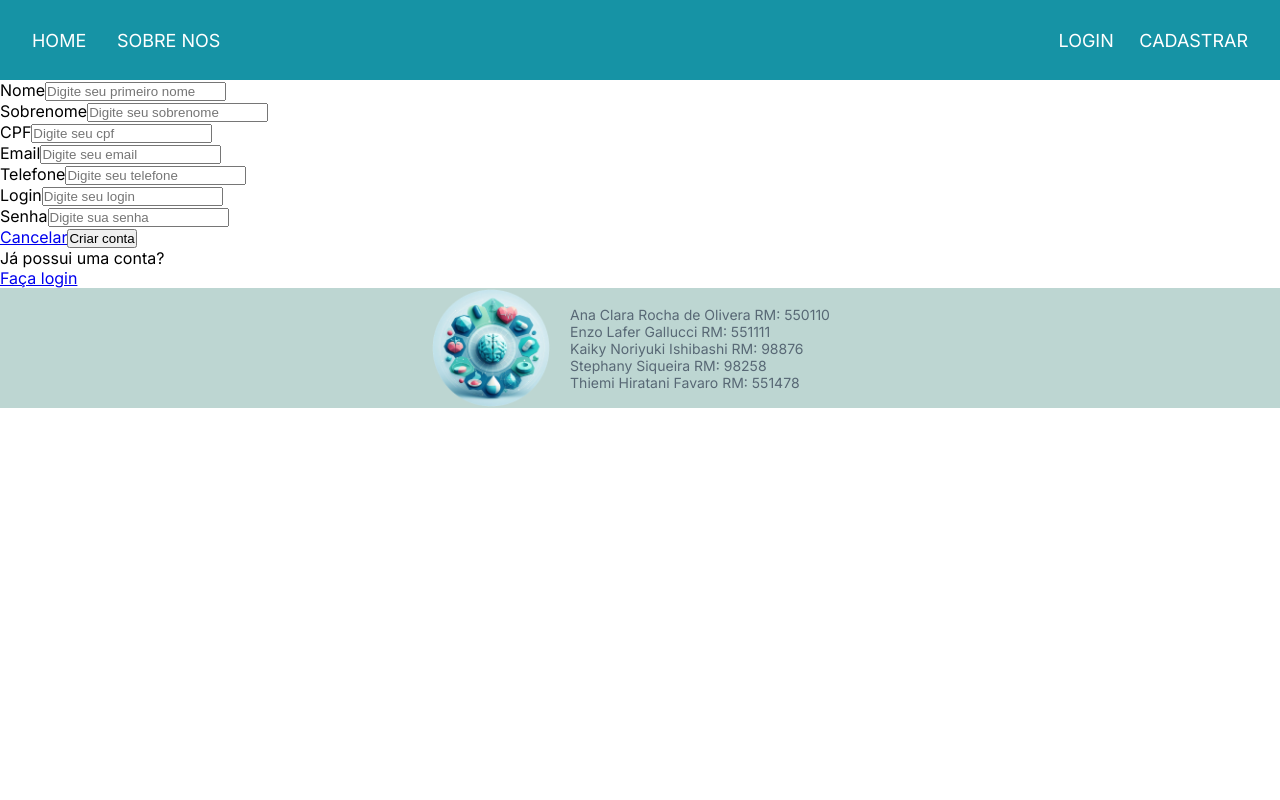
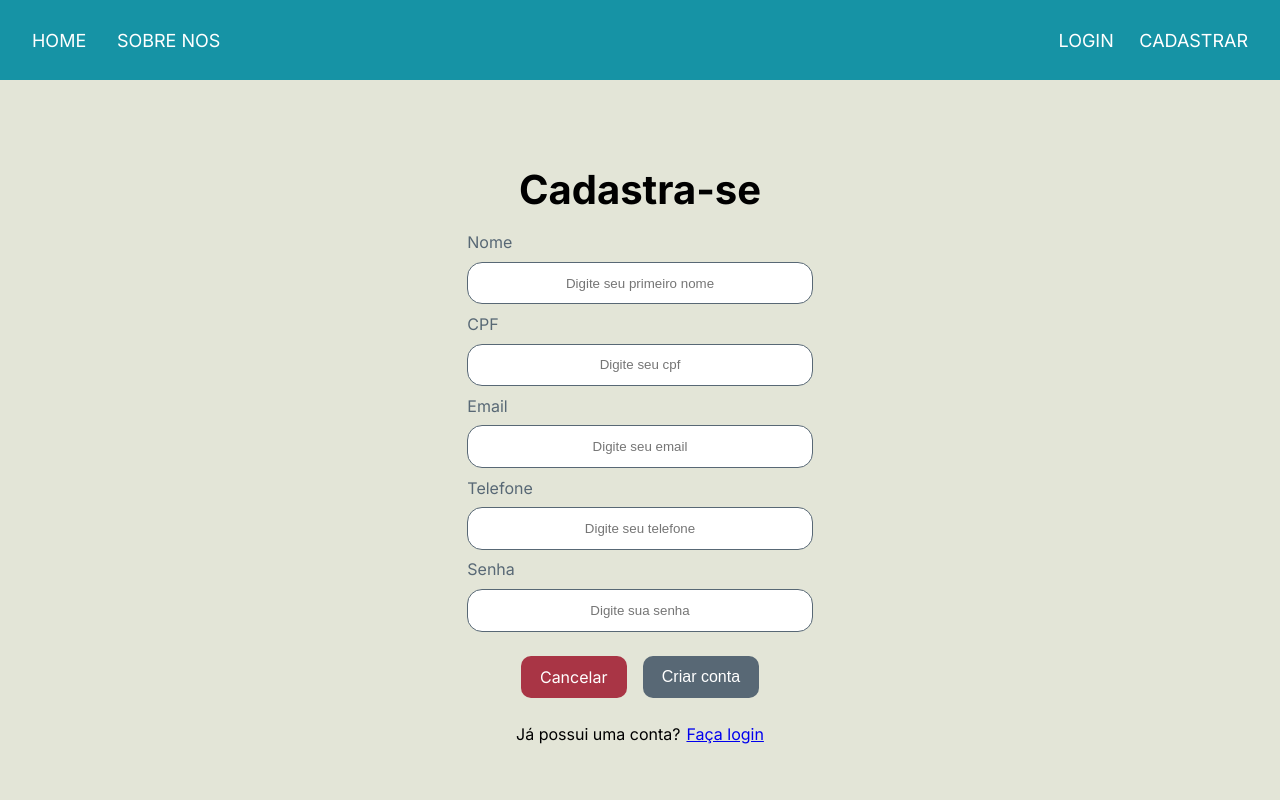
Before and after one commit to thiemimi/gs-rwd, a Next.js app: page /cadastrar in a window 1280 px wide. Shown: the top 800 px of the page. Built offline with nearby package versions, Linux system fonts and the light colour scheme.

Commit message:
alterações no css da página 'cadastrar' e 'login'.

```diff
--- a/src/app/cadastrar/page.jsx
+++ b/src/app/cadastrar/page.jsx
@@ -3,57 +3,48 @@ import Link from "next/link"
 export default function Cadastrar(){
 
     return(
-        <main className="Cadastrar">
-            <div className="CadastrarContainer">
-
-                <div className='CadastrarCampo'>
+        <main className="CADASTRAR">
+                <div className="CadastrarContent">
+                    <h1>Cadastra-se</h1>
+                </div>
+                <div className='FormCadastrar'>
                     <form>
-                        <div className="form-input-cadastrar">
-                            <div className="input-box-cadastrar">
+                        <div className="cadastrar-inputs">
+                            <div className="cadastrar-input">
                                 <label htmlFor="name">Nome</label>
                                 <input type="text" name='nome'
                                     placeholder="Digite seu primeiro nome"  required />
                             </div>
-                            <div className="input-box-cadastrar">
-                                <label htmlFor="sobrenome">Sobrenome</label>
-                                <input type="text" name='sobrenome'
-                                    placeholder="Digite seu sobrenome" required />
-                            </div>
-                            <div className="input-box-cadastrar">
+                            <div className="cadastrar-input">
                                 <label htmlFor="cpf">CPF</label>
                                 <input type="text" name='cpf'
                                     placeholder="Digite seu cpf" required />
                             </div>
 
-                            <div className="input-box-cadastrar">
+                            <div className="cadastrar-input">
                                 <label htmlFor="email">Email</label>
                                 <input id="email" type="email" name="email" placeholder="Digite seu email"  required />
                             </div>
 
-                            <div className="input-box-cadastrar">
+                            <div className="cadastrar-input">
                                 <label htmlFor="telefone">Telefone</label>
                                 <input id="telefone" type="tel" name="telefone"  placeholder="Digite seu telefone"  required />
                             </div>
-
-                            <div className="input-box-cadastrar">
-                                <label htmlFor="login">Login</label>
-                                <input id="login" type="text" name="login"  placeholder="Digite seu login"  required />
-                            </div>
-
-                            <div className="input-box-cadastrar">
+                            <div className="cadastrar-input">
                                 <label htmlFor="senha">Senha</label>
                                 <input id="senha" type="password" name="senha"  placeholder="Digite sua senha" required />
                             </div>
-                            <Link href={'/'}  className='botao-Cancelar'>Cancelar</Link>
-                            <button type='submit' className='botao-Cadastrar'>Criar conta</button>
                         </div>
                     </form>
-                    <div className='TextoBaixo'>
+                    <div className="Botoes">
+                        <Link href={'/'}  className='botao-Cancelar'>Cancelar</Link>
+                        <button type='submit' className='botao-Cadastrar'>Criar conta</button>
+                    </div>
+                    <div className='Logar'>
                         <p>Já possui uma conta?</p>
                         <Link href='/login'>Faça login</Link>
                     </div>
                 </div>
-                </div>
         </main>
     )
 }
--- a/src/app/globals.scss
+++ b/src/app/globals.scss
@@ -50,14 +50,18 @@
   display:flex;
   height: 15vh;
   align-items: center;
-  justify-content: center;
+  justify-content: space-between;
   padding: 2rem;
   background-color: #bdd6d2;
 
+  .Turma{
+    font-size: 24px;
+    color: #586875;
+  }
   .Integrantes{
-    font-size: 14px;
+    font-size: 13px;
+    color: #586875;
     padding: 1.2rem;
-    color: #586875;
   }
 }
 // ================================= LOGIN =========================================== //
@@ -83,7 +87,7 @@
     font-size: 20px;
   }
 
-  .Formulario{
+  .FormLogin{
     display:flex;
     align-items: center;
     height: auto;
@@ -128,8 +132,90 @@
 
     .Cadastre-se{
       display:flex;
-      justify-content: center;
       padding: 1.2rem;
+
+      p{
+        margin-right: 6px;
+      }
     }
   }
 }
+
+// ================================= CADASTRAR =========================================== //
+
+.CADASTRAR{
+  display:flex;
+  width: 100%;
+  height: 100vh;
+  justify-content: center;
+  align-items: center;
+  flex-direction: column;
+  background-color: #e3e5d7;
+
+  .CadastrarContent{
+    text-align: center;
+    line-height: 35px;
+    font-size: 20px;
+  }
+
+  .FormCadastrar{
+    display:flex;
+    align-items: center;
+    height: auto;
+    flex-direction: column;
+    padding: 1.6rem;
+
+    .cadastrar-inputs{
+
+      .cadastrar-input{
+        display:flex;
+        flex-direction: column;
+        color:#586875;
+
+        & input{
+          text-align: center;
+          margin: 0.6rem 0;
+          padding: 0.8rem 5.2rem;
+          border: 1px solid #586875;
+          border-radius: 15px;
+        }
+
+      }
+    }
+  }
+  .Botoes{
+    display:flex;
+    padding: 0.4rem;
+
+    .botao-Cancelar{
+      background-color: #a93545;
+      color: rgb(255, 255, 255);
+      border:none;
+      border-radius: 10px;
+      text-decoration: none;
+      margin-top: 0.5rem;
+      margin-right: 1rem;
+      padding: 0.7rem 1.2rem;
+      cursor: pointer;
+    }
+    .botao-Cadastrar{
+      background-color: #586875;
+      color: rgb(255, 255, 255);
+      font-size: 16px;
+      border:none;
+      border-radius: 10px;
+      text-decoration: none;
+      margin-top: 0.5rem;
+      padding: 0.7rem 1.2rem;
+      cursor: pointer;
+    }
+  }
+  .Logar{
+    display: flex;
+    padding: 1.2rem;
+
+    p{
+      margin-right: 6px;
+    }
+  }
+}
--- a/src/app/login/page.jsx
+++ b/src/app/login/page.jsx
@@ -98,7 +98,7 @@ export default function Login() {
                 <h3>Faça seu Login</h3>
                 <p>Explore o caminho para a saúde e bem-estar</p>
             </div>
-            <div className="Formulario">
+            <div className="FormLogin">
                 <form onSubmit={handleSubmit}>
                     <div className="Login-inputs">
                         <div className="Login-input">
--- a/src/components/cabecalho.jsx
+++ b/src/components/cabecalho.jsx
@@ -43,9 +43,6 @@ export default function Cabecalho(){
             <header className="Cabecalho">
 
                 <nav>
-                    {/* <div className="Logo">
-                        <Image src={'/logo.png'} alt='logo' width={70} height={65}/>
-                    </div> */}
                     <div className="Menu">
                         <Link href={'/'} className={rotaAtual.pathname == "/" ? "active" : ""}>Home</Link>
                         <Link href={'/sobrenos'} className={rotaAtual.pathname == "/sobrenos" ? "active" : ""}> Sobre Nos</Link>
--- a/src/components/rodape.jsx
+++ b/src/components/rodape.jsx
@@ -4,6 +4,9 @@ export default function Rodape(){
 
     return(
         <main className="RODAPE">
+            <div className="Turma">
+                <h2>Turma: TDSPK</h2>
+            </div>
             <Image src={'/logo.png'} alt='logo' width={120} height={120}/>
             <div className="Integrantes">
                 <p>Ana Clara Rocha de Olivera RM: 550110</p>
```
